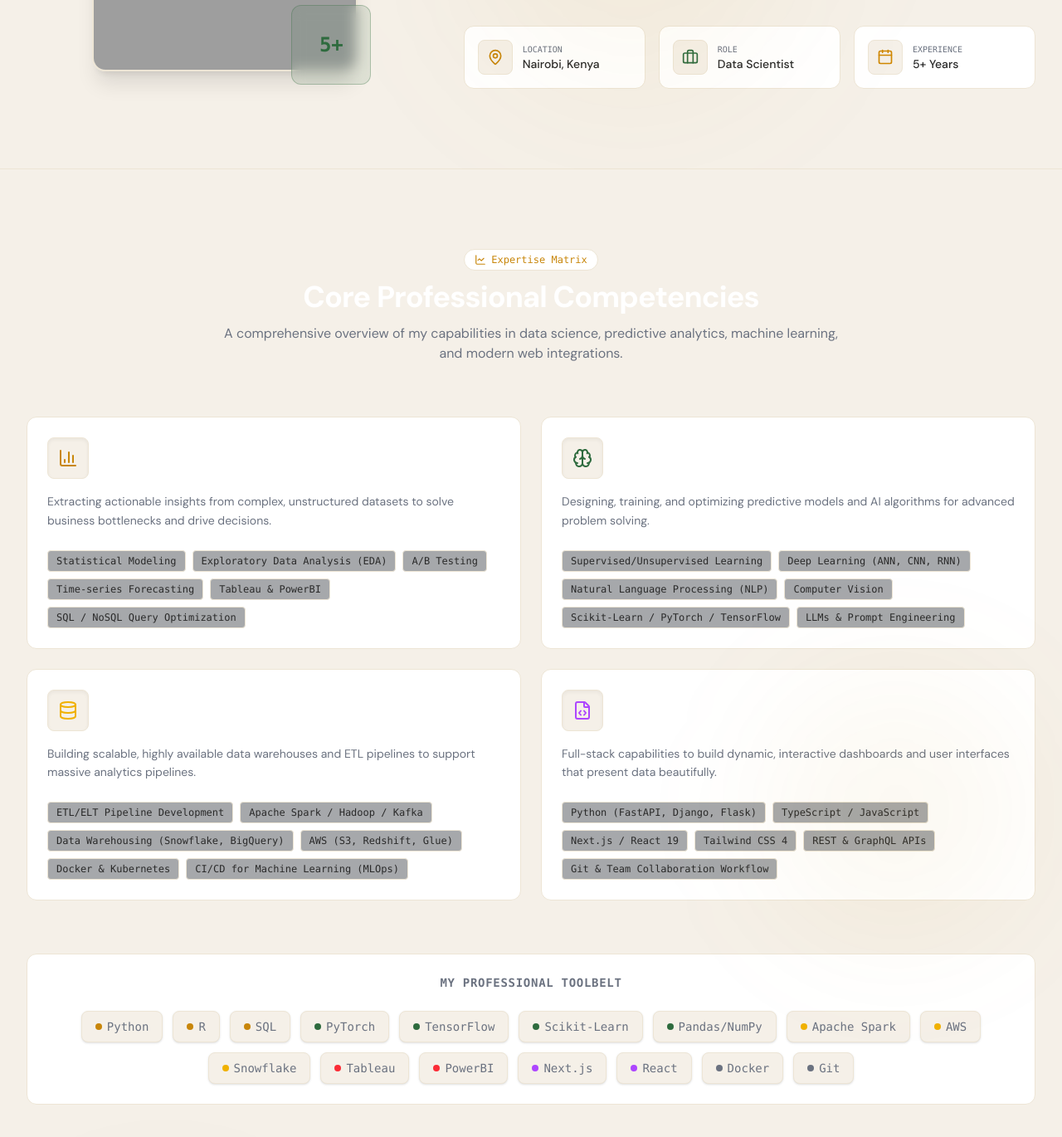
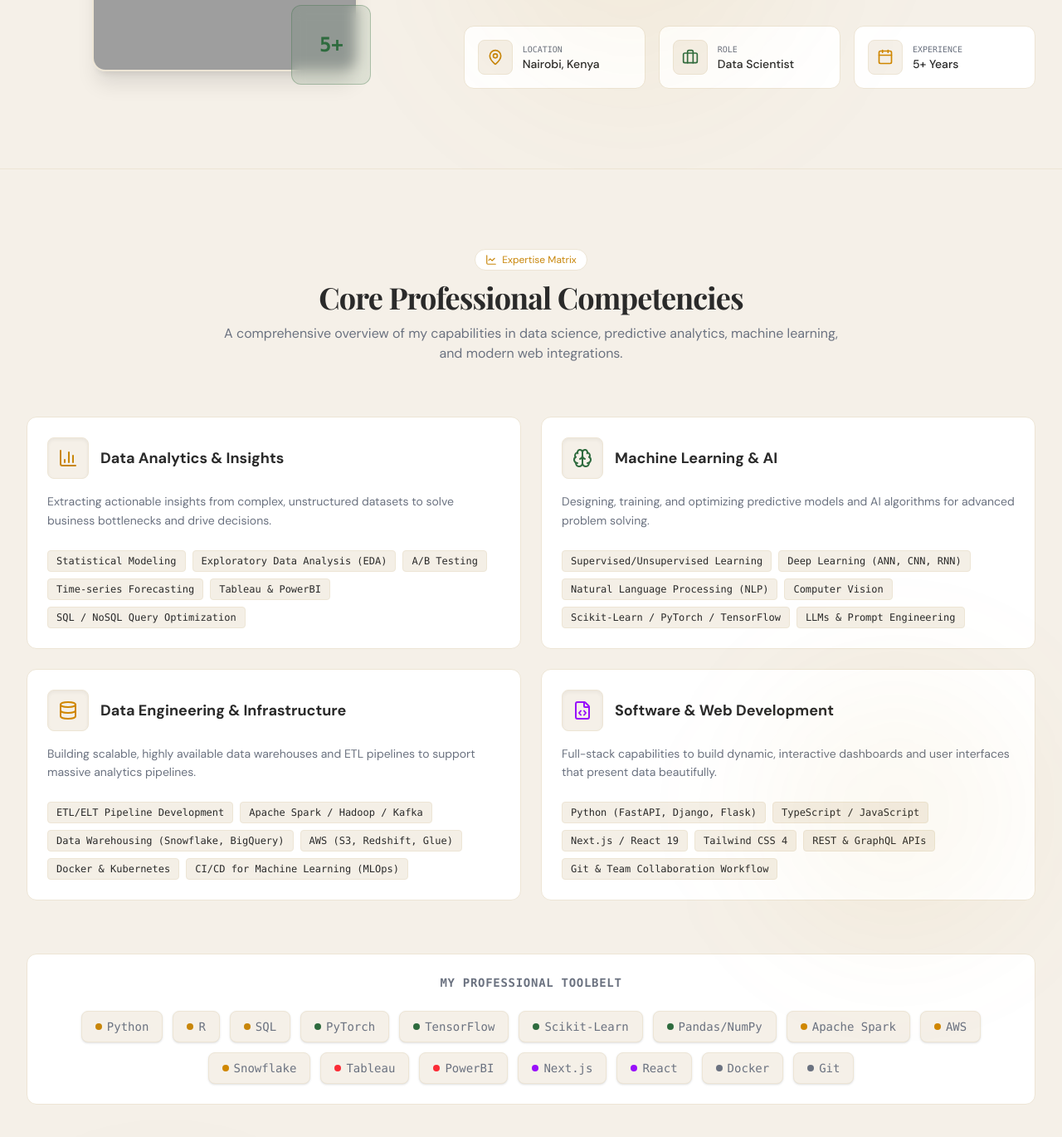
Before and after one commit to kevwasonga/roo, a Next.js app: page / in a window 1280 px wide. Shown: the part 1313-2683 px from the top of the page at 83% size. Built offline with nearby package versions, Linux system fonts and the light colour scheme; grey boxes are pictures that could not be loaded; a web font is replaced by a local one.

Commit message:
refactor(skills): update to gold/green BuildConnect palette

```diff
--- a/src/components/sections/Skills.tsx
+++ b/src/components/sections/Skills.tsx
@@ -1,30 +1,30 @@
 "use client";
 
-import { BarChart3, Brain, Cpu, Database, FileCode, Network, Server, LineChart } from "lucide-react";
+import { BarChart3, Brain, Database, FileCode, LineChart } from "lucide-react";
 
 export default function Skills() {
   const skillCategories = [
     {
       title: "Data Analytics & Insights",
-      icon: <BarChart3 className="w-6 h-6 text-accent-blue" />,
+      icon: <BarChart3 className="w-6 h-6 text-gold" />,
       description: "Extracting actionable insights from complex, unstructured datasets to solve business bottlenecks and drive decisions.",
       skills: ["Statistical Modeling", "Exploratory Data Analysis (EDA)", "A/B Testing", "Time-series Forecasting", "Tableau & PowerBI", "SQL / NoSQL Query Optimization"],
     },
     {
       title: "Machine Learning & AI",
-      icon: <Brain className="w-6 h-6 text-accent-green" />,
+      icon: <Brain className="w-6 h-6 text-green" />,
       description: "Designing, training, and optimizing predictive models and AI algorithms for advanced problem solving.",
       skills: ["Supervised/Unsupervised Learning", "Deep Learning (ANN, CNN, RNN)", "Natural Language Processing (NLP)", "Computer Vision", "Scikit-Learn / PyTorch / TensorFlow", "LLMs & Prompt Engineering"],
     },
     {
       title: "Data Engineering & Infrastructure",
-      icon: <Database className="w-6 h-6 text-yellow-500" />,
+      icon: <Database className="w-6 h-6 text-yellow-600" />,
       description: "Building scalable, highly available data warehouses and ETL pipelines to support massive analytics pipelines.",
       skills: ["ETL/ELT Pipeline Development", "Apache Spark / Hadoop / Kafka", "Data Warehousing (Snowflake, BigQuery)", "AWS (S3, Redshift, Glue)", "Docker & Kubernetes", "CI/CD for Machine Learning (MLOps)"],
     },
     {
       title: "Software & Web Development",
-      icon: <FileCode className="w-6 h-6 text-purple-500" />,
+      icon: <FileCode className="w-6 h-6 text-purple-600" />,
       description: "Full-stack capabilities to build dynamic, interactive dashboards and user interfaces that present data beautifully.",
       skills: ["Python (FastAPI, Django, Flask)", "TypeScript / JavaScript", "Next.js / React 19", "Tailwind CSS 4", "REST & GraphQL APIs", "Git & Team Collaboration Workflow"],
     },
@@ -51,20 +51,20 @@ export default function Skills() {
 
   return (
     <section id="skills" className="py-24 border-b border-border-github bg-background relative">
-      <div className="absolute top-1/2 right-10 w-[20rem] h-[20rem] bg-accent-blue/5 rounded-full blur-[80px] pointer-events-none" />
+      <div className="absolute top-1/2 right-10 w-[20rem] h-[20rem] bg-gold/5 rounded-full blur-[80px] pointer-events-none" />
 
       <div className="max-w-7xl mx-auto px-4 sm:px-6 lg:px-8">
 
         {/* Section Header */}
         <div className="text-center max-w-3xl mx-auto mb-16 space-y-3">
-          <div className="inline-flex items-center gap-1.5 px-3 py-1 rounded-full bg-card-bg border border-border-github text-accent-blue text-xs font-mono">
+          <div className="inline-flex items-center gap-1.5 px-3 py-1 rounded-full bg-card-bg border border-border-github text-gold text-xs font-sans">
             <LineChart className="w-3.5 h-3.5" />
             <span>Expertise Matrix</span>
           </div>
-          <h2 className="text-3xl sm:text-4xl font-bold tracking-tight text-white">
+          <h2 className="text-3xl sm:text-4xl font-bold tracking-tight text-foreground font-serif">
             Core Professional Competencies
           </h2>
-          <p className="text-base text-text-muted font-sans">
+          <p className="text-base text-text-muted">
             A comprehensive overview of my capabilities in data science, predictive analytics, machine learning, and modern web integrations.
           </p>
         </div>
@@ -74,24 +74,24 @@ export default function Skills() {
           {skillCategories.map((category, index) => (
             <div
               key={index}
-              className="p-6 bg-card-bg border border-border-github hover:border-accent-blue/40 rounded-xl transition-all duration-300 group hover:shadow-lg hover:shadow-accent-blue/5"
+              className="p-6 bg-card-bg border border-border-github hover:border-gold/40 rounded-xl transition-all duration-300 group hover:shadow-lg"
             >
               <div className="flex items-center gap-3.5 mb-4">
-                <div className="p-3 bg-background rounded-lg border border-border-github group-hover:border-accent-blue/30 transition-colors shadow-inner">
+                <div className="p-3 bg-background rounded-lg border border-border-github group-hover:border-gold/30 transition-colors shadow-inner">
                   {category.icon}
                 </div>
-                <h3 className="text-lg font-bold text-white group-hover:text-accent-blue transition-colors">
+                <h3 className="text-lg font-bold text-foreground group-hover:text-gold transition-colors">
                   {category.title}
                 </h3>
               </div>
-              <p className="text-sm text-text-muted mb-6 font-sans leading-relaxed">
+              <p className="text-sm text-text-muted mb-6 leading-relaxed">
                 {category.description}
               </p>
               <div className="flex flex-wrap gap-2">
                 {category.skills.map((skill, sIdx) => (
                   <span
                     key={sIdx}
-                    className="px-2.5 py-1 text-xs font-mono text-foreground bg-[#21262d]/40 border border-border-github hover:border-[#8b949e] hover:bg-[#21262d] rounded transition-colors"
+                    className="px-2.5 py-1 text-xs font-mono text-foreground bg-cream-2/60 border border-border-github hover:border-gold hover:bg-cream-2 rounded transition-colors"
                   >
                     {skill}
                   </span>
@@ -101,7 +101,7 @@ export default function Skills() {
           ))}
         </div>
 
-        {/* Dynamic Tool Belt Section */}
+        {/* Tool Belt Section */}
         <div className="p-6 bg-card-bg border border-border-github rounded-xl">
           <h3 className="text-sm font-bold font-mono text-text-muted mb-6 uppercase tracking-wider text-center">
             My Professional Toolbelt
@@ -110,14 +110,14 @@ export default function Skills() {
             {tools.map((tool, idx) => (
               <div
                 key={idx}
-                className="flex items-center gap-1.5 px-4 py-2 bg-background border border-border-github hover:border-accent-blue/60 hover:text-white rounded-lg transition-all font-mono text-sm text-text-muted shadow-sm"
+                className="flex items-center gap-1.5 px-4 py-2 bg-background border border-border-github hover:border-gold/60 hover:text-foreground rounded-lg transition-all font-mono text-sm text-text-muted shadow-sm"
               >
                 <div className={`w-2 h-2 rounded-full ${
-                  tool.category === "lang" ? "bg-accent-blue" :
-                  tool.category === "ml" ? "bg-accent-green" :
-                  tool.category === "eng" ? "bg-yellow-500" :
+                  tool.category === "lang" ? "bg-gold" :
+                  tool.category === "ml" ? "bg-green" :
+                  tool.category === "eng" ? "bg-yellow-600" :
                   tool.category === "viz" ? "bg-red-500" :
-                  tool.category === "web" ? "bg-purple-500" : "bg-text-muted"
+                  tool.category === "web" ? "bg-purple-600" : "bg-text-muted"
                 }`} />
                 <span>{tool.name}</span>
               </div>
```
